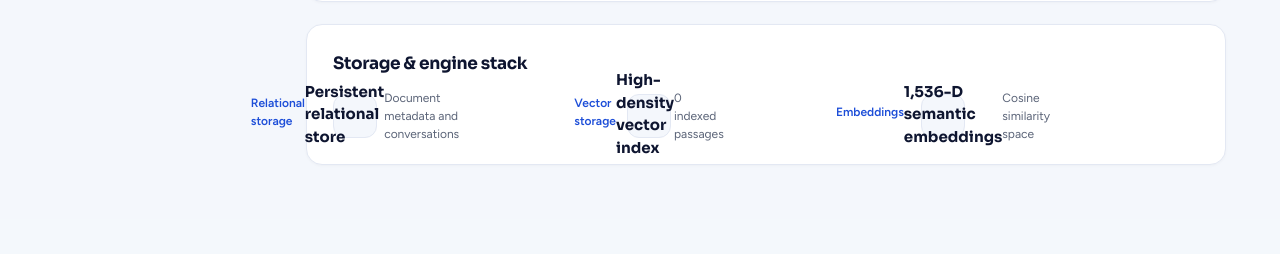
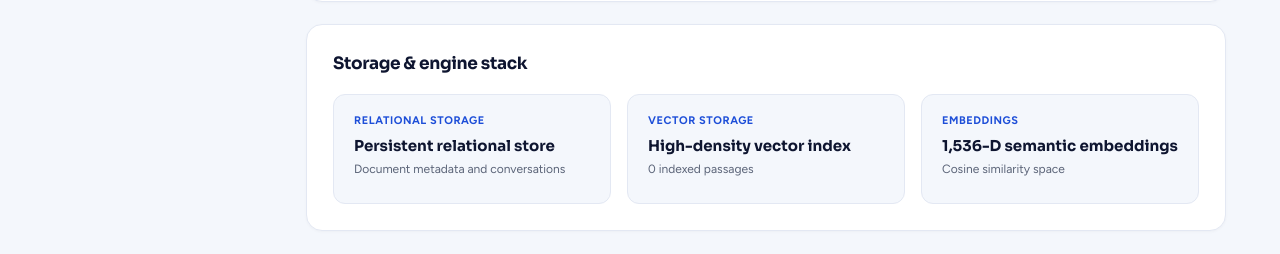
Before and after one commit to rajendra-18git/Folio, a Next.js app in the folder frontend/: page /settings in a window 1280 px wide. Shown: the part 852-1106 px from the top of the page. Before the commit the page ends 1071 px from the top, so only its background shows below. Built offline with nearby package versions, Linux system fonts and the light colour scheme; no server answers.

Commit message:
Fix text overlapping on settings page storage and engine stack tiles

```diff
--- a/frontend/public/settings.html
+++ b/frontend/public/settings.html
@@ -76,11 +76,11 @@ select,input{width:100%;height:44px;border:1px solid var(--line);border-radius:1
 .msg.ok{color:var(--ok)} .msg.err{color:#b42318}
 
 /* Stack tiles */
-.stack{display:grid;grid-template-columns:repeat(3,1fr);gap:16px}
-.tile{border:1px solid var(--line);border-radius:12px;padding:16px;background:var(--ice)}
-.tile .k{color:var(--blue);font-size:12px;font-weight:600;margin-bottom:8px}
-.tile strong{display:block;color:var(--navy);font-size:15px;margin-bottom:4px}
-.tile span{color:var(--muted);font-size:12px}
+.stack{display:grid;grid-template-columns:repeat(3,1fr);gap:16px;width:100%}
+.stack-tile{border:1px solid var(--line);border-radius:12px;padding:18px 20px;background:var(--ice);display:flex;flex-direction:column;align-items:flex-start;gap:4px;box-sizing:border-box}
+.stack-tile .k{color:var(--blue);font-size:11px;font-weight:700;text-transform:uppercase;letter-spacing:0.05em;margin-bottom:2px}
+.stack-tile strong{display:block;color:var(--navy);font-size:15px;margin-bottom:2px;font-family:'Sora',sans-serif;font-weight:700;line-height:1.3}
+.stack-tile span{color:var(--muted);font-size:12px;line-height:1.45;word-break:break-word}
 
 @media(max-width:860px){
   body{flex-direction:column}
@@ -171,9 +171,9 @@ select,input{width:100%;height:44px;border:1px solid var(--line);border-radius:1
           <div><h3>Storage &amp; engine stack</h3></div>
         </div>
         <div class="stack">
-          <div class="tile"><div class="k">Relational storage</div><strong id="tileRelational">Persistent relational store</strong><span id="tileRelationalSub">Document metadata and conversations</span></div>
-          <div class="tile"><div class="k">Vector storage</div><strong id="tileVector">High-density vector index</strong><span id="tileVectorSub">0 indexed passages</span></div>
-          <div class="tile"><div class="k">Embeddings</div><strong id="tileEmbeddings">1,536-D semantic embeddings</strong><span id="tileEmbeddingsSub">Cosine similarity space</span></div>
+          <div class="stack-tile"><div class="k">Relational storage</div><strong id="tileRelational">Persistent relational store</strong><span id="tileRelationalSub">Document metadata and conversations</span></div>
+          <div class="stack-tile"><div class="k">Vector storage</div><strong id="tileVector">High-density vector index</strong><span id="tileVectorSub">0 indexed passages</span></div>
+          <div class="stack-tile"><div class="k">Embeddings</div><strong id="tileEmbeddings">1,536-D semantic embeddings</strong><span id="tileEmbeddingsSub">Cosine similarity space</span></div>
         </div>
       </section>
     </div>
--- a/frontend/src/app/settings/page.tsx
+++ b/frontend/src/app/settings/page.tsx
@@ -313,30 +313,45 @@ export default function SettingsPage() {
             display: grid;
             grid-template-columns: repeat(3, 1fr);
             gap: 16px;
+            width: 100%;
           }
-          .tile {
+          .stack-tile {
+            width: 100% !important;
+            height: auto !important;
+            min-height: 110px;
             border: 1px solid #e3e8f3;
             border-radius: 12px;
-            padding: 16px;
+            padding: 18px 20px;
             background: #f4f7fc;
+            display: flex !important;
+            flex-direction: column !important;
+            align-items: flex-start !important;
+            justify-content: flex-start !important;
+            gap: 4px;
+            box-sizing: border-box;
           }
-          .tile .k {
+          .stack-tile .k {
             color: #1d4ed8;
-            font-size: 12px;
-            font-weight: 600;
-            margin-bottom: 8px;
+            font-size: 11px;
+            font-weight: 700;
+            text-transform: uppercase;
+            letter-spacing: 0.05em;
+            margin-bottom: 2px;
           }
-          .tile strong {
+          .stack-tile strong {
             display: block;
             color: #0e1530;
             font-size: 15px;
-            margin-bottom: 4px;
             font-weight: 700;
             font-family: 'Sora', sans-serif;
+            line-height: 1.3;
+            margin-bottom: 2px;
           }
-          .tile span {
+          .stack-tile span {
             color: #5b6478;
             font-size: 12px;
+            line-height: 1.45;
+            word-break: break-word;
           }
 
           @media (max-width: 860px) {
@@ -462,17 +477,17 @@ export default function SettingsPage() {
               </div>
             </div>
             <div className="stack">
-              <div className="tile">
+              <div className="stack-tile">
                 <div className="k">Relational storage</div>
                 <strong>Persistent relational store</strong>
                 <span>{status?.database_type || 'Document metadata and conversations'}</span>
               </div>
-              <div className="tile">
+              <div className="stack-tile">
                 <div className="k">Vector storage</div>
                 <strong>High-density vector index</strong>
                 <span>{status?.chunks_count ?? 0} indexed passages</span>
               </div>
-              <div className="tile">
+              <div className="stack-tile">
                 <div className="k">Embeddings</div>
                 <strong>1,536-D semantic embeddings</strong>
                 <span>{status?.embedding_provider || 'Cosine similarity space'}</span>
```
Also changed, not shown: 1 other file (tests, documents, lock files or other folders).
